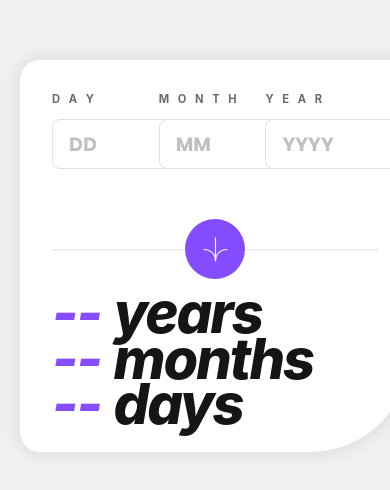
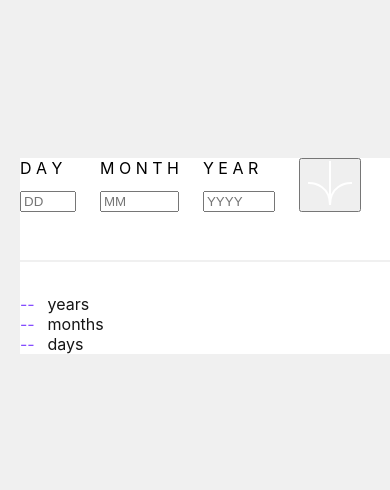
Before and after one commit to vhjsoficial1/calculadora-de-idade, a React (Create React App) app: page / in a window 390 px wide. Shown: the part 166-656 px from the top of the page. Built offline with nearby package versions, Linux system fonts and the light colour scheme.

Commit message:
v0.0.4
making some css

```diff
--- a/src/components/AgeCalculator/AgeCalculator.css
+++ b/src/components/AgeCalculator/AgeCalculator.css
@@ -1,14 +1,13 @@
 .age-calculator-container {
   background: white;
-  padding: 3rem;
-  border-radius: 20px 20px 150px 20px;
+  align-items: center;
   width: 100%;
   max-width: 700px;
-  box-shadow: 0 0 20px rgba(0,0,0,0.1);
 }
 
 .input-container {
   display: flex;
+
   gap: 1.5rem;
   padding-bottom: 3rem;
   border-bottom: 2px solid #f0f0f0;
@@ -22,143 +21,11 @@
   gap: 0.8rem;
 }
 
-.input-group label {
-  letter-spacing: 3px;
-  text-transform: uppercase;
-  font-size: 0.7rem;
-  color: #6b6b6b;
-  font-weight: 700;
-}
-
-.input-group input {
-  width: 140px;
-  padding: 0.8rem 1.2rem;
-  border: 1px solid #e0e0e0;
-  border-radius: 8px;
-  font-size: 1.5rem;
-  font-weight: 700;
-  font-family: 'Poppins', sans-serif;
-}
-
-.input-group input::placeholder {
-  color: #c0c0c0;
-  font-weight: 700;
-}
-
-.input-group input:focus {
-  outline: 1px solid #854dff;
-  border-color: #854dff;
-}
-
-.calculate-button {
-  background: #854dff;
-  border: none;
-  width: 70px;
-  height: 70px;
-  border-radius: 50%;
-  position: absolute;
-  right: 0;
-  bottom: -35px;
-  cursor: pointer;
-  transition: all 0.3s ease;
-  display: flex;
-  align-items: center;
-  justify-content: center;
-  padding: 0;
-}
-
-.calculate-button:hover {
-  background: #6b3dcc;
-  transform: scale(1.05);
-}
-
-.arrow {
-  width: 30px;
-  height: 30px;
-  filter: brightness(0) invert(1);
-}
-
-.calculate-button.error {
-  background: #ff5757;
-}
-
-.result-container {
-  display: flex;
-  flex-direction: column;
-}
-
-.result-item {
-  line-height: 1.1;
-  margin-bottom: -1rem;
-}
-
 .number {
   color: #854dff;
-  font-size: 4.5rem;
-  font-weight: 800;
-  font-style: italic;
   margin-right: 0.8rem;
-  letter-spacing: -2px;
 }
 
 .label {
-  font-size: 4.5rem;
-  font-weight: 800;
-  font-style: italic;
   color: #151515;
-  letter-spacing: -2px;
 }
-
-/* Validação */
-.error {
-  color: #ff5757;
-  font-size: 0.8rem;
-  font-style: italic;
-  margin-top: 0.5rem;
-  font-weight: 400;
-}
-
-.input-group.error-input input {
-  border-color: #ff5757;
-}
-
-.input-group.error-input label {
-  color: #ff5757;
-}
-
-@media (max-width: 768px) {
-  .age-calculator-container {
-    padding: 2rem;
-    border-radius: 20px 20px 100px 20px;
-  }
-
-  .input-container {
-    gap: 1rem;
-    padding-bottom: 5rem;
-  }
-
-  .input-group input {
-    width: 100%;
-    max-width: 120px;
-    font-size: 1.2rem;
-    padding: 0.6rem 1rem;
-  }
-
-  .calculate-button {
-    width: 60px;
-    height: 60px;
-    right: 50%;
-    transform: translateX(50%);
-    bottom: -30px;
-  }
-
-  .arrow-icon {
-    width: 25px;
-    height: 25px;
-  }
-
-  .number,
-  .label {
-    font-size: 3.5rem;
-  }
-}
```
